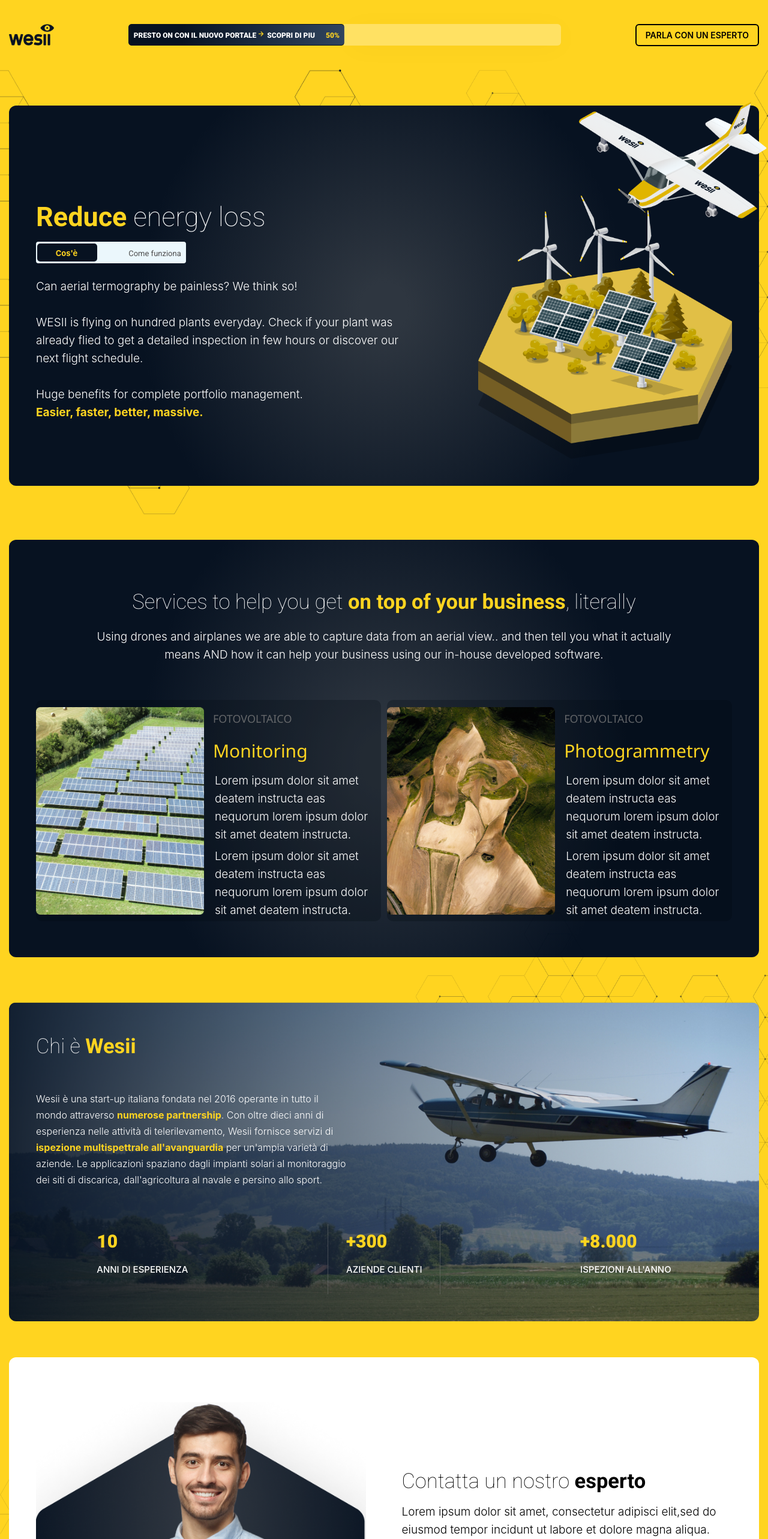
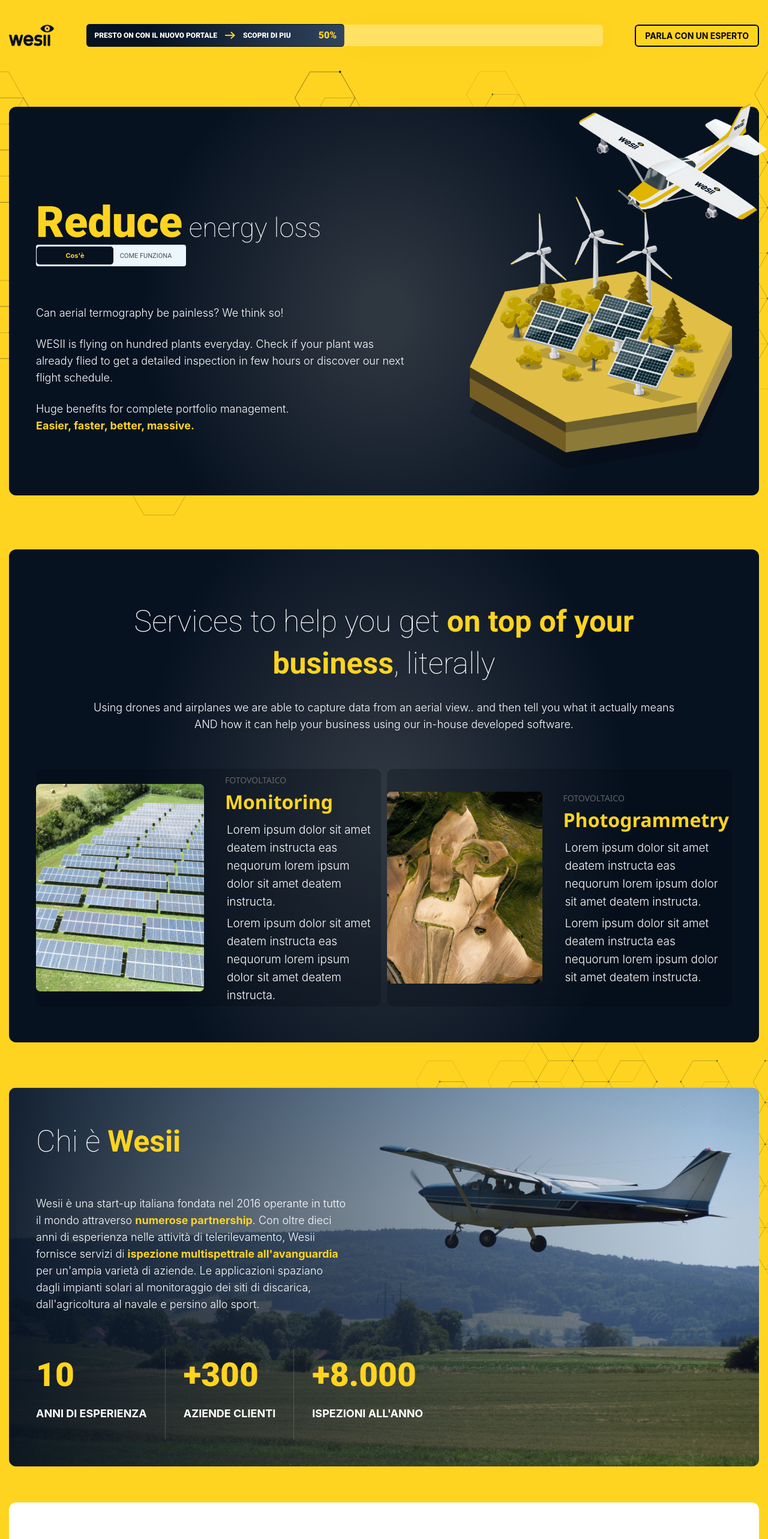
Before and after one commit to nevatha25/Wesii, a React (Create React App) app in the folder wesii-website/website/: page / in a window 1280 px wide. Shown: the top 2566 px of the page at 60% size. Built offline with nearby package versions, Linux system fonts and the light colour scheme.

Commit message:
banner commit

```diff
--- a/wesii-website/website/src/Components/Banner.scss
+++ b/wesii-website/website/src/Components/Banner.scss
@@ -66,13 +66,13 @@
             position: absolute;
             top: 0;
             right: 0;
-            bottom: 0;
+            bottom:0;
             left: 0;
             }
             .button
             {
                 position: absolute;
-                top: 17%;
+                top: 22%;
                 width: 250px;
                 height: 36px;
                 border-radius: 4px;
@@ -118,9 +118,9 @@
             {
                 position: absolute;
                 top: 4px;
-                width: 100px;
+                width: 128px;
                 height: 10px;
-                font-size: 13px;
+                font-size: 11px;
                 font-weight: bold;
                 text-align: center;
                 line-height: 1;
@@ -131,19 +131,21 @@
             #button-10 .knobs:before
             {
                 content: '';
-                left: 2px;
+                left: 1px;
                 top: 3px;
                 padding: 1rem;
+                // font-size: 5px;
                 background-color: rgba(7, 18, 33, 1);
+                // background-color: red;
                 border-radius: 5px;
             }
             #button-10 .knobs:after
             {
-                content: 'Come funziona';
-                right: 2px;
+                content: 'COME FUNZIONA';
+                right:3px;
                 color: #4e4e4e;
                 font-family: Roboto;
-                font-size: 13px;
+                font-size: 11px;
                 font-weight: 400;
             }
             #button-10 .knobs span
@@ -159,7 +161,7 @@
             }
             #button-10 .checkbox:checked + .knobs:before
             {
-                left: 148px;
+                left: 118px;
             }
             #button-10 .checkbox:checked + .knobs:after
             {
@@ -200,17 +202,14 @@
                 }
             }//banner button
             .check{
-                margin-top: 3rem;
-                @media(min-width:481px){
-                    margin-top: unset;
-                }
+                margin-top: -1rem;
             }
             p{
                 color: #FFFFFF;
                 font-weight: 300;
                 font-size: 15px;
                 line-height: 24px;
-                padding-bottom: .5rem;
+                padding-bottom: 15px;
                 span{
                     font-weight: 700;
                     color: rgba(255, 212, 32, 1);
@@ -218,7 +217,12 @@
                 @media(min-width:769px){
                     font-size: 19px;
                     line-height: 30px;
-                    padding: 1rem 0;
+                    padding: .8rem 0;
+                }
+                @media(min-width:1201px){
+                    font-weight: 300;
+                    font-size: 18px;
+                    line-height: 28px;
                 }
             }
         }//banner content
--- a/wesii-website/website/src/Components/Contatta.scss
+++ b/wesii-website/website/src/Components/Contatta.scss
@@ -49,12 +49,15 @@
                 @media(min-width:1025px){
                     font-size: 2.3rem;
                 }
+                @media(min-width:1201px){
+                    font-weight: 200;
+                    font-size: 50px;
+                    line-height:55px;
+                }
                 @media(min-width:1400px){
-                    font-size: 3rem;
-                    width: 80%;
-                }
-                @media(min-width:1640px){
-                    width:60%;
+                    width: 90%;
+                    font-size: 47px;
+
                 }
                 span{
                     font-weight: 700;
@@ -69,9 +72,10 @@
                     font-size: 19px;
                     line-height: 30px;
                 }
-                @media(min-width:1400px){
-                    font-size: 16px;
-                    line-height: 27px;
+                @media(min-width:1201px){
+                    font-weight: 300;
+                    font-size: 18px;
+                    line-height: 28px;
                 }
                 @media(min-width:1640px){
                     padding: 2rem 0 1rem;
--- a/wesii-website/website/src/Components/Menu.js
+++ b/wesii-website/website/src/Components/Menu.js
@@ -3,7 +3,7 @@
 import '../Components/common.scss'
 import logo from '../images/logo.png'
 import rete from '../images/rete.png'
-
+import toparrow from '../images/toparrow.png'
 const Menu = ({clickEvent}) =>{
     return(
         <div className='first-component' id='menu'>
@@ -13,7 +13,7 @@
                 </div>
                 <div className='menu-center-section' id='start'>
                     <div>
-                       <h6>PRESTO ON CON IL NUOVO PORTALE<i className='bx bx-right-arrow-alt'></i> SCOPRI DI PIU <span>50%</span></h6>
+                       <h6>PRESTO ON CON IL NUOVO PORTALE<span className='top-arrow'><img src={toparrow} alt="top-arrow"/></span>SCOPRI DI PIU <span className='fifty-percent'>50%</span></h6>
                     </div>
                     <div className='right'></div>
                 </div>
--- a/wesii-website/website/src/Components/Menu.scss
+++ b/wesii-website/website/src/Components/Menu.scss
@@ -50,9 +50,25 @@
                 z-index: -1;
                 font-family: Roboto;
                 font-weight: 800;
-
+                @media(min-width:1201px){
+                    font-weight: 800;
+                    font-size: 12px;
+                    line-height: 10px;
+                    display: flex;
+                    align-items: center;
+                    padding: 12px;
+                }
                 @media(min-width:2560px){
                     font-size: 17px;
+                }
+                .top-arrow{
+                    padding: 0 13px;
+                }
+                .fifty-percent{
+                    padding-left: 46px;
+                    font-weight: 900;
+                    font-size: 16px;
+                    line-height: 10px;
                 }
             }
             .right{
@@ -88,6 +104,7 @@
                 }
                 @media(min-width:1201px){
                     padding: .4rem 1rem;
+                    font-weight: 700;
                 }
                 @media(min-width:2560px){
                     font-size: 17px;
--- a/wesii-website/website/src/Components/Service.scss
+++ b/wesii-website/website/src/Components/Service.scss
@@ -55,8 +55,12 @@
                     font-size: 19px;
                     line-height: 30px;
                 }
+                @media(min-width:1201px){
+                    font-weight: 300;
+                    font-size: 18px;
+                    line-height: 28px;
+                }
                 @media(min-width:1400px){
-                    font-size: 16px;
                     padding: 1.2rem 0 3rem;
                     width: 80%;
                     margin: 0 auto;
@@ -84,10 +88,8 @@
                 border-radius: 10px;
                 background: #02091243;
                 }
-
                 @media(min-width:1400px){
                     padding: unset;
-                    gap: 2rem;
                 }
                 .fixed{
                     @media(min-width:481px){
@@ -112,11 +114,17 @@
                     }
                 }
                 .card-content{
+                    @media(min-width:1201px){
+                        padding: 0 5px 0 20px;
+                    }
                     @media(min-width:1400px){
-                        padding-right: 2rem;
+                        padding-left: 15px;
                     }
                     h6{
                         padding: .5rem 0;
+                        @media(min-width:1201px){
+                             line-height: 1px;
+                        }
                     }
                     h3{
                         color: rgba(255, 212, 32, 1);
--- a/wesii-website/website/src/Components/Wesii.scss
+++ b/wesii-website/website/src/Components/Wesii.scss
@@ -55,6 +55,11 @@
                     line-height: 27px;
                     width: 45%;
                 }
+                @media(min-width:1201px){
+                    font-weight: 300;
+                    font-size: 18px;
+                    line-height: 28px;
+                }
                 span{
                     font-weight: 700;
                     color: rgba(255, 212, 32, 1);
@@ -69,9 +74,12 @@
                 display: flex;
                 justify-content: space-around;
             }
-            @media(min-width:1400px){
+            @media(min-width:1025px){
+                margin-left: -2rem;
+            }
+            @media(min-width:1201px){
                 justify-content: left;
-                margin-left: -2rem;
+                margin: unset;
             }
             .border{
                 @media(min-width: 769px){
@@ -107,16 +115,24 @@
                     color: rgba(255, 212, 32, 1);
                     font-weight: 800;
                     font-size: 2rem;
-                    @media(min-width:1400px){
-                        font-size: 3rem;
+                    @media(min-width:1201px){
+                        font-weight: 900;
+                        font-size: 55px;
+                        line-height: 66px;
                     }
+
                 }
                 p{
                     font-weight: 500;
                     padding:.5rem 0 1rem;
-                    @media(min-width:1400px){
+                    @media(min-width:1201px){
                         font-size: 18px;
                         font-weight: 700;
+                    }
+                    @media(min-width:1400px){
+                        font-weight: 700;
+                        font-size: 21px;
+                        line-height: 26px;
                         width: 38%;
                         margin: 0 auto;
                         padding: unset;
--- a/wesii-website/website/src/Components/common.scss
+++ b/wesii-website/website/src/Components/common.scss
@@ -5,13 +5,15 @@
     font-family: 'Roboto', sans-serif;
     color: white;
     font-weight: 200;
-    font-size: 2rem;
-    padding-bottom: 2rem;
+    font-size: 35px;
+    padding-bottom: 5rem;
     span{
         font-weight: 600;
         color: rgba(255, 212, 32, 1);
-        @media(min-width:1400px){
-            font-weight: 900;
+        @media(min-width:1201px){
+            font-weight: 800;
+            font-size: 72px;
+            line-height: 86px;
         }
     }
     @media(min-width:769px){
@@ -25,11 +27,11 @@
         width: 60%;
         font-size: 4rem;
         margin: -20px 0 0;
-        line-height: 4.5rem;
+        line-height: 55px;
         font-weight: 100;
     }
     @media(min-width:1600px){
-        margin: -10px 0 0;
+        margin: -40px 0 0;
     }
 }//h1 end
 h2{
@@ -39,9 +41,15 @@
     @media(min-width:1025px){
         font-size: 2.3rem;
     }
+    @media(min-width:1201px){
+        font-size: 50px;
+        line-height:70px;
+    }
     @media(min-width:1400px){
-        font-size: 3rem;
-        line-height: 3rem;
+        font-size: 49px;
+    }
+    @media(min-width:1700px){
+        font-size: 55px;
     }
     span{
         font-weight: 700;
@@ -55,6 +63,11 @@
     @media(min-width:1025px){
         font-size: 2rem;
     }
+    @media(min-width:1201px){
+        font-weight: 900;
+        font-size: 32px;
+        line-height: 38px;
+    }
     @media(min-width:1400px){
         font-size: 30px;
     }
@@ -67,6 +80,11 @@
     @media(min-width:1025px){
         font-size: 1.2rem;
     }
+    @media(min-width:1201px){
+        font-weight: 400;
+        font-size: 14px;
+
+    }
     @media(min-width:1400px){
         font-size: 14px;
     }
```
Also changed, not shown: wesii-website/website/src/images/toparrow.png (added).
